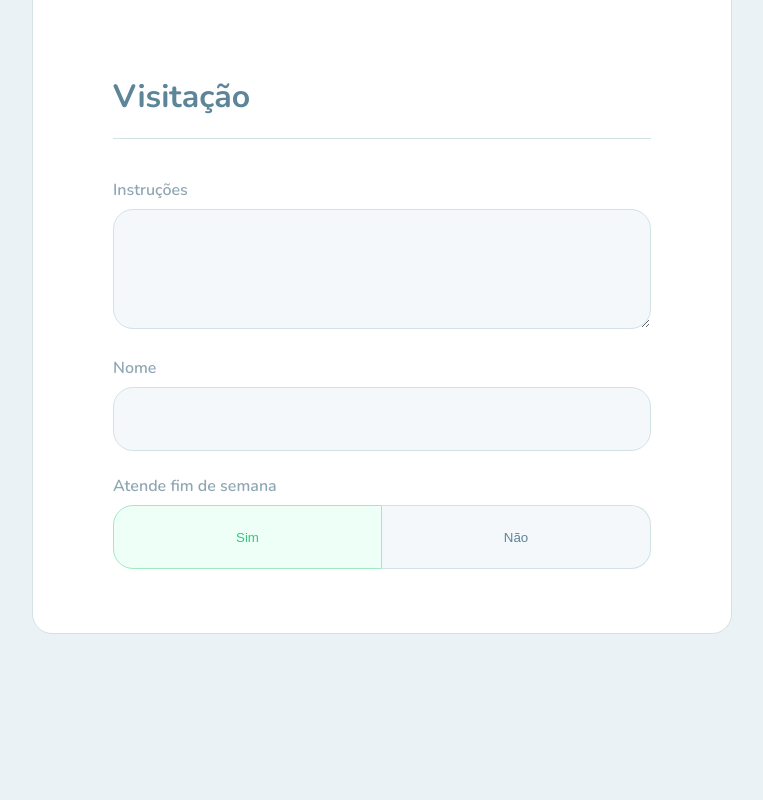
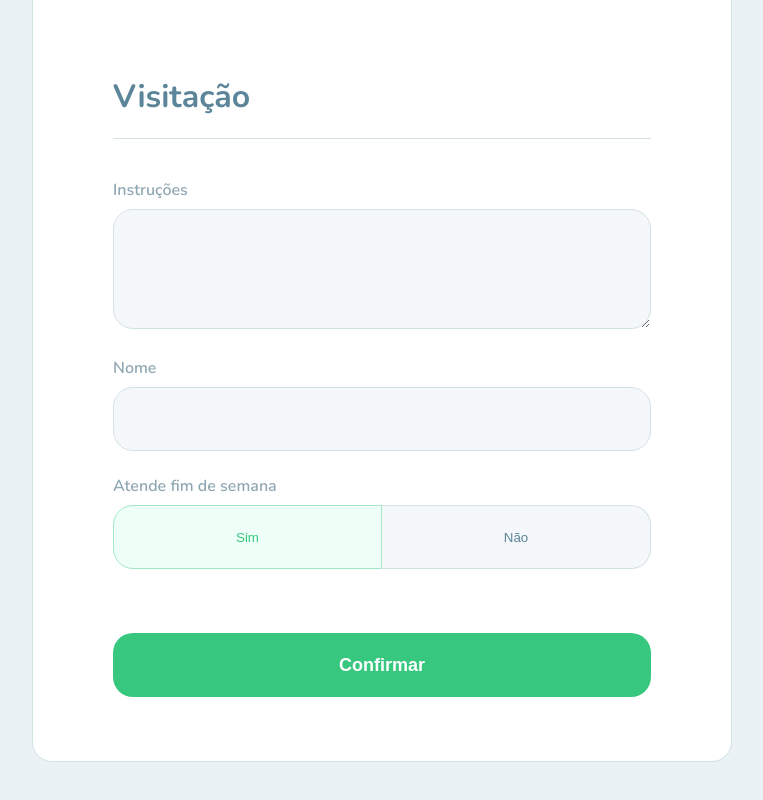
Before and after one commit to sunderhus/NLW3-WEB, a React (Create React App) app: page /orphanages/create in a window 1280 px wide. Shown: the part 938-1738 px from the top of the page, without its empty margins (258-1021 px from the left). Before the commit the page ends 1636 px from the top, so only its background shows below. Built offline with nearby package versions, Linux system fonts and the light colour scheme; no server answers.

Commit message:
feature: Add primaryButton component

```diff
--- /dev/null
+++ b/src/components/PrimaryButton/index.tsx
@@ -0,0 +1,16 @@
+import React, { ButtonHTMLAttributes } from 'react';
+import { Button } from './styles';
+
+interface PrimaryButtonProps extends ButtonHTMLAttributes<HTMLButtonElement> {
+  children: React.ReactNode;
+}
+
+const PrimaryButton: React.FC<PrimaryButtonProps> = ({ children, ...rest }) => {
+  return (
+    <Button type="button" {...rest}>
+      {children}
+    </Button>
+  );
+};
+
+export default PrimaryButton;
--- /dev/null
+++ b/src/components/PrimaryButton/styles.tsx
@@ -0,0 +1,27 @@
+import styled from 'styled-components';
+
+export const Button = styled.button`
+  cursor: pointer;
+  margin-top: 6.4rem;
+  width: 100%;
+  height: 6.4rem;
+  border: 0;
+  background: #37c77f;
+  border-radius: 20px;
+  color: #ffffff;
+  font-weight: 800;
+  display: flex;
+  justify-content: center;
+  align-items: center;
+  transition: background-color 0.2s;
+  line-height: 2.6rem;
+  font-size: 1.8rem;
+  outline: none;
+  &:hover {
+    background: #36cf82;
+  }
+
+  svg {
+    margin-right: 1.6rem;
+  }
+`;
--- a/src/pages/CreateOrphanage/index.tsx
+++ b/src/pages/CreateOrphanage/index.tsx
@@ -1,7 +1,8 @@
-import { LatLng, LeafletMouseEvent } from 'leaflet';
-import React, { useCallback, useEffect, useState } from 'react';
+import { LeafletMouseEvent } from 'leaflet';
+import React, { FormEvent, useCallback, useEffect, useState } from 'react';
 import { FiPlus } from 'react-icons/fi';
 import { Map, Marker, TileLayer } from 'react-leaflet';
+import PrimaryButton from '../../components/PrimaryButton';
 import Sidebar from '../../components/Sidebar';
 import mapIcon from '../../utils/mapIcon';
 import { CreateOrphanageForm, Page } from './styles';
@@ -15,6 +16,10 @@ const CreateOrphanage: React.FC = () => {
   } as Coordinates);
 
   const [position, setPosition] = useState({ latitude: 0, longitude: 0 });
+  const [urlTile] = useState<string>(
+    () =>
+      `https://api.mapbox.com/styles/v1/mapbox/light-v10/tiles/256/{z}/{x}/{y}@2x?access_token=${process.env.REACT_APP_MAPBOX_TOKEN}`
+  );
 
   const handleMapClick = useCallback(({ latlng }: LeafletMouseEvent) => {
     console.log(latlng);
@@ -23,10 +28,9 @@ const CreateOrphanage: React.FC = () => {
     setPosition({ latitude: lat, longitude: lng });
   }, []);
 
-  const [urlTile] = useState<string>(
-    () =>
-      `https://api.mapbox.com/styles/v1/mapbox/light-v10/tiles/256/{z}/{x}/{y}@2x?access_token=${process.env.REACT_APP_MAPBOX_TOKEN}`
-  );
+  const handleSubmit = useCallback((event: FormEvent) => {
+    event.preventDefault();
+  }, []);
 
   useEffect(() => {
     navigator.geolocation &&
@@ -40,7 +44,7 @@ const CreateOrphanage: React.FC = () => {
       <Sidebar />
 
       <main>
-        <CreateOrphanageForm>
+        <CreateOrphanageForm onSubmit={handleSubmit}>
           <fieldset>
             <legend>Dados</legend>
 
@@ -51,8 +55,7 @@ const CreateOrphanage: React.FC = () => {
               ]}
               zoom={16}
               scrollWheelZoom={false}
-              doubleClickZoom={false}
-              zoomControl={false}
+              zoomControl={true}
               style={{ minHeight: '280px', height: '100%', width: '100%' }}
               onclick={(e) => handleMapClick(e)}
             >
@@ -60,6 +63,7 @@ const CreateOrphanage: React.FC = () => {
 
               {position.latitude !== 0 && (
                 <Marker
+                  interactive={false}
                   icon={mapIcon}
                   position={[position.latitude, position.longitude]}
                 ></Marker>
@@ -114,11 +118,10 @@ const CreateOrphanage: React.FC = () => {
             </div>
           </fieldset>
 
-          {/* <PrimaryButton type="submit">Confirmar</PrimaryButton> */}
+          <PrimaryButton type="submit">Confirmar</PrimaryButton>
         </CreateOrphanageForm>
       </main>
     </Page>
   );
 };
 export default CreateOrphanage;
-// return `https://a.tile.openstreetmap.org/${z}/${x}/${y}.png`;
--- a/src/pages/CreateOrphanage/styles.tsx
+++ b/src/pages/CreateOrphanage/styles.tsx
@@ -73,6 +73,8 @@ export const CreateOrphanageForm = styled.form`
         outline: none;
         color: #5c8599;
         font-family: inherit;
+        font-size: 1.8rem;
+        line-height: 2.8rem;
       }
 
       input {
```
